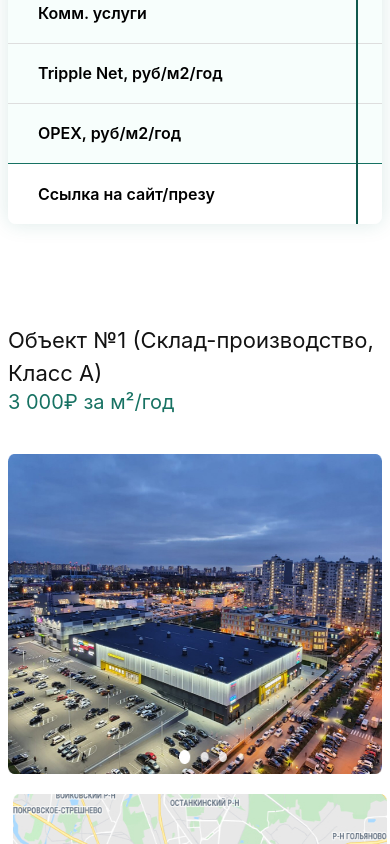
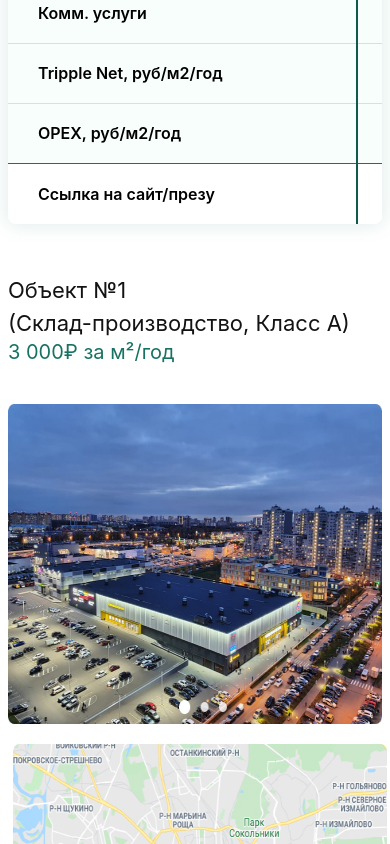
Before and after one commit to yaaaamm/herzen_compare, a React (Create React App) app: page / in a window 390 px wide. Shown: the part 2631-3475 px from the top of the page. Built offline with nearby package versions, Linux system fonts and the light colour scheme.

Commit message:
minor fix

```diff
--- a/src/components/Main/Building/Building.jsx
+++ b/src/components/Main/Building/Building.jsx
@@ -12,7 +12,8 @@ const Compilation = (props) => {
           <div className="objects-sec">
             <div className="objects-sec__container">
                <div className="objects-sec-top">
-                  <h2 className="object-sec-title">Объект №1 (Склад-производство, Класс А)</h2>
+                  <h2 className="object-sec-title">Объект №1
+                  <span> (Склад-производство, Класс А)</span></h2>
                   <a href="#" className="price-select">
                      3 000₽ за м²/год
                   </a>
--- a/src/components/Main/Building/building.css
+++ b/src/components/Main/Building/building.css
@@ -250,6 +250,9 @@
     .objects-sec .price-select{
         justify-content: left;
     }
+    .object-sec-title span{
+        display: block;
+    }
 }
 @media screen and (max-width: 510px) {
     .object-sec-title{
--- a/src/components/Main/Table/table.css
+++ b/src/components/Main/Table/table.css
@@ -51,7 +51,7 @@
     border-radius: 8px;
     background: #FFFFFF;
     box-shadow: 0px 0px 20px rgba(23, 114, 99, 0.15);
-    margin-bottom: 100px;
+    margin-bottom: 70px;
 }
 
 
@@ -171,5 +171,6 @@
     }
     .table-wrap {
         overflow-x: auto;
+        margin-bottom: 50px;
     }
 }
```
